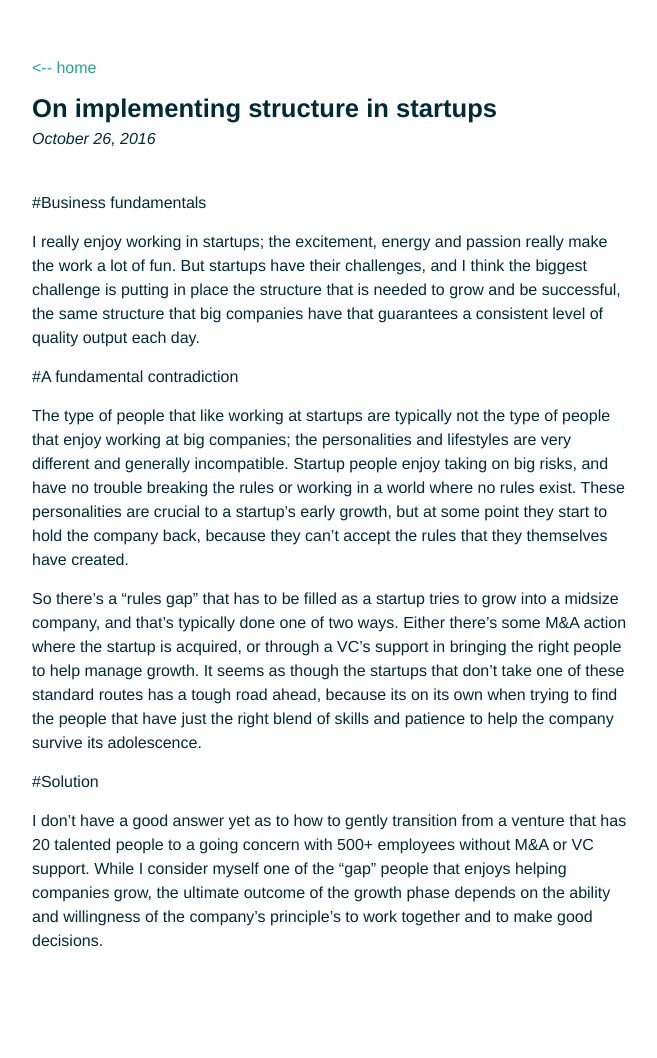
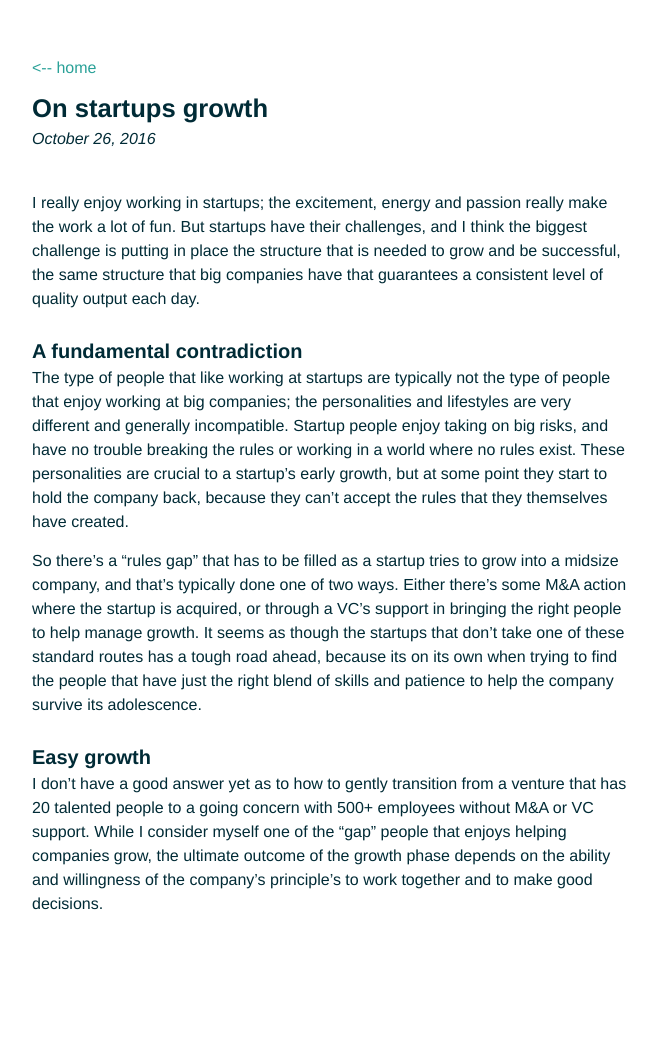
Before and after one commit to rusticbison/website, a Jekyll site: the page built from _posts/2016-10-26-On-Startup-Management.md, in a window 1280 px wide. Shown: the whole page, without its empty margins (308-965 px from the left). Built offline with Jekyll 4.4.1, drawn with Linux system fonts in a browser that asks for light colours; after the commit the page ends 1021 px from its top, so only the background shows below that.

Commit message:
edit post

```diff
--- a/_posts/2016-10-26-On-Startup-Management.md
+++ b/_posts/2016-10-26-On-Startup-Management.md
@@ -1,19 +1,17 @@
 ---
 layout: post
-title: On implementing structure in startups
+title: On startups growth
 ---
 
 
-#Business fundamentals
-
 I really enjoy working in startups; the excitement, energy and passion really make the work a lot of fun. But startups have their challenges, and I think the biggest challenge is putting in place the structure that is needed to grow and be successful, the same structure that big companies have that guarantees a consistent level of quality output each day.
 
-#A fundamental contradiction
+# A fundamental contradiction
 
 The type of people that like working at startups are typically not the type of people that enjoy working at big companies; the personalities and lifestyles are very different and generally incompatible. Startup people enjoy taking on big risks, and have no trouble breaking the rules or working in a world where no rules exist. These personalities are crucial to a startup's early growth, but at some point they start to hold the company back, because they can't accept the rules that they themselves have created.
 
 So there's a "rules gap" that has to be filled as a startup tries to grow into a midsize company, and that's typically done one of two ways. Either there's some M&A action where the startup is acquired, or through a VC's support in bringing the right people to help manage growth. It seems as though the startups that don't take one of these standard routes has a tough road ahead, because its on its own when trying to find the people that have just the right blend of skills and patience to help the company survive its adolescence.
 
-#Solution
+# Easy growth
 
 I don't have a good answer yet as to how to gently transition from a venture that has 20 talented people to a going concern with 500+ employees without M&A or VC support. While I consider myself one of the "gap" people that enjoys helping companies grow, the ultimate outcome of the growth phase depends on the ability and willingness of the company's principle's to work together and to make good decisions.
```
